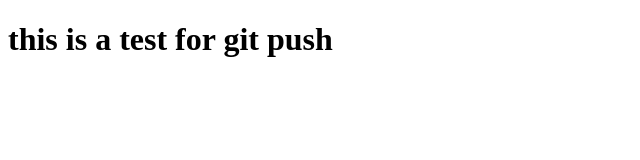
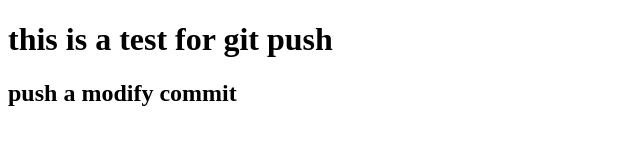
Before and after one commit to linwei5316/clone-test, a plain HTML site: page index.html in a window 1280 px wide. Shown: the whole page, without its empty margins (0-640 px from the left). Drawn offline with Linux system fonts and the light colour scheme.

Commit message:
update index

```diff
--- a/index.html
+++ b/index.html
@@ -8,5 +8,6 @@
 </head>
 <body>
   <h1>this is a test for git push</h1>
+  <h2>push a modify commit</h2>
 </body>
 </html>
```
